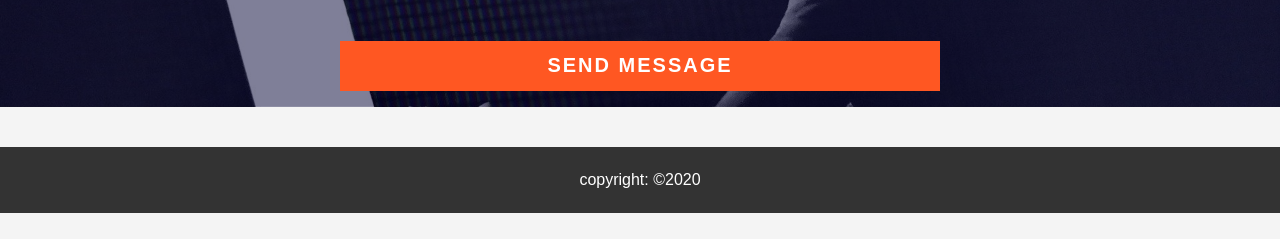
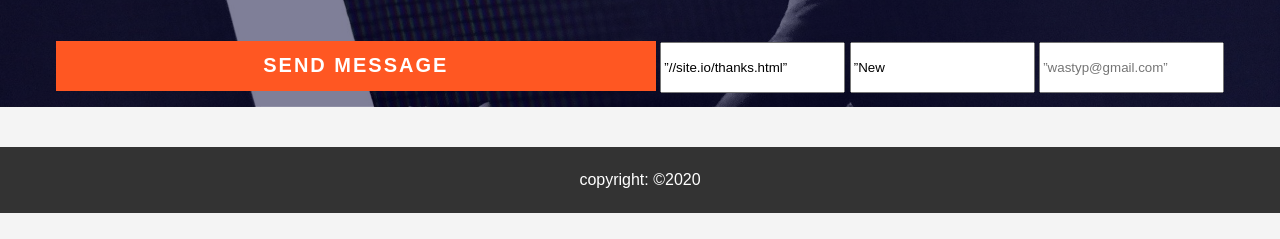
Before and after one commit to KenBaidoo/Programmers-core, a plain HTML site: page contact.html in a window 1280 px wide. Shown: the part 561-800 px from the top of the page. Drawn offline with Linux system fonts and the light colour scheme.

Commit message:
Update contact.html

```diff
--- a/contact.html
+++ b/contact.html
@@ -127,6 +127,12 @@
 				<br>
 
 				<input name="submit" type="submit" class="form-control submit" value="SEND MESSAGE">
+
+				<input type=”hidden” name=”_next” value=”//site.io/thanks.html” />
+
+				<input type=”hidden” name=”_subject” value=”New submission!” />
+
+				<input type=”text” name=”_replyto” placeholder=”wastyp@gmail.com” />
 				</form>
 			</div>
 		</div>
```
